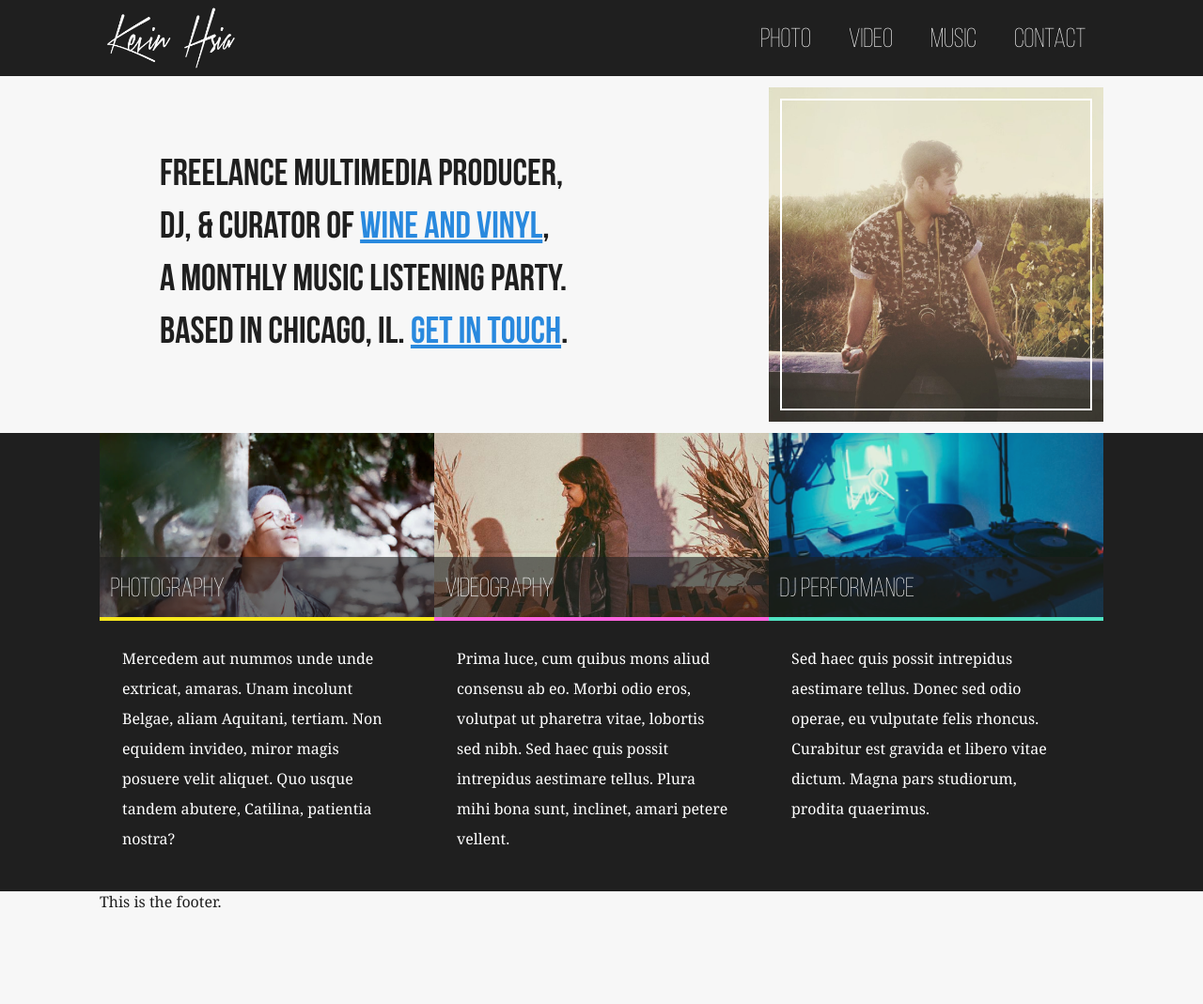
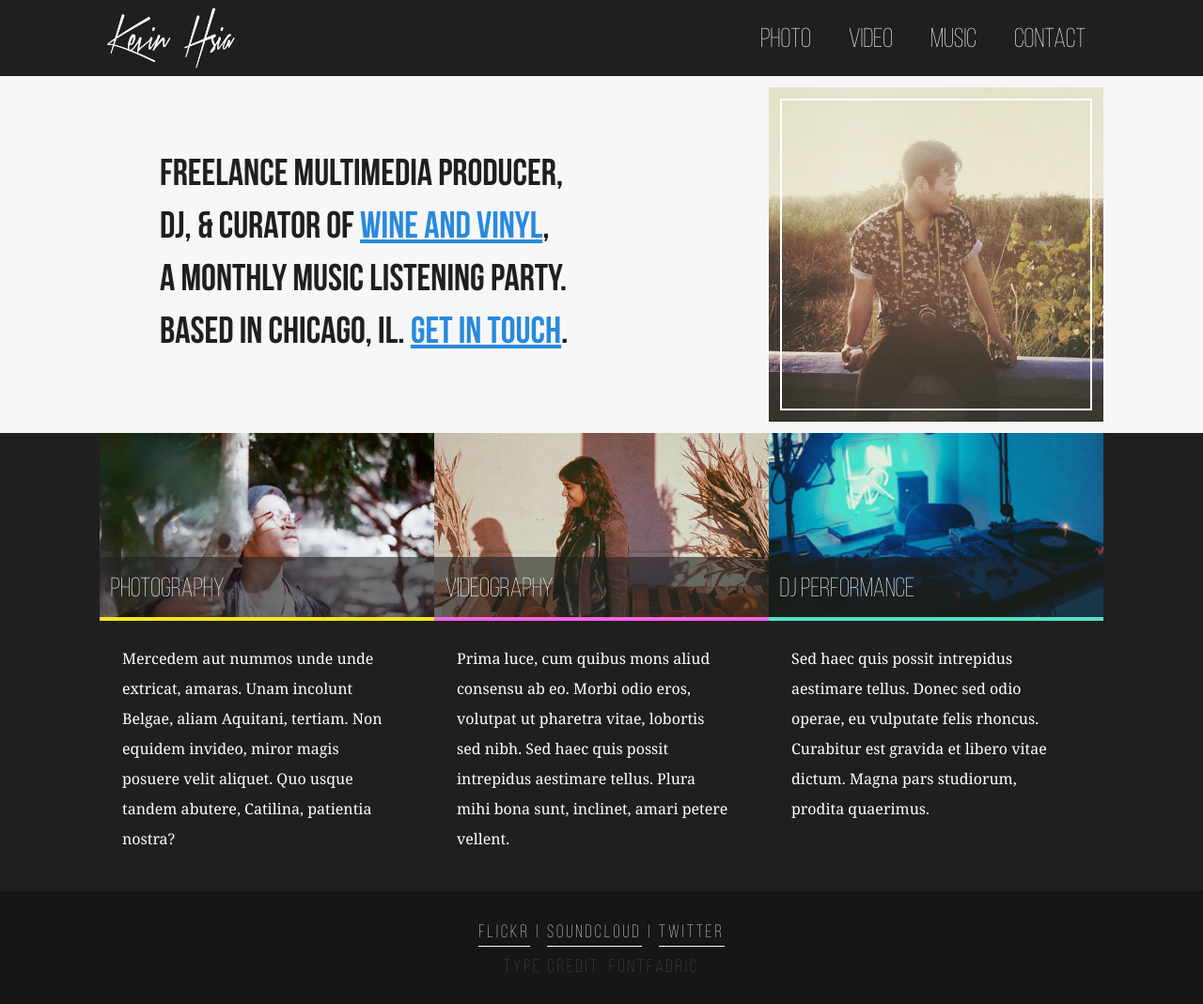
Before and after one commit to kevinhsia/kevinhsia.github.io, a Jekyll site: the page built from index.html, in a window 1280 px wide. Shown: the whole page at 94% size. Built offline with Jekyll 4.4.1, drawn with Linux system fonts in a browser that asks for light colours; some web fonts are replaced; before the commit the page ends 971 px from its top, so only the background shows below that.

Commit message:
Home page updates

```diff
--- a/_includes/footer.html
+++ b/_includes/footer.html
@@ -1,7 +1,8 @@
 <footer class="footer">
   <div class="content-wrapper">
     <div class="footer__content">
-      This is the footer.
+      <div class="footer__social-links"><a href="#">Flickr</a> | <a href="#">Soundcloud</a> | <a href="#">Twitter</a></div>
+      <div class="footer__type-credit">Type Credit: <a href="http://www.fontfabric.com">Fontfabric</a></div>
     </div>
   </div>
 </footer>
--- a/_sass/_base.scss
+++ b/_sass/_base.scss
@@ -13,6 +13,7 @@ h3,
 h4,
 h5 {
   font-family: $sans-font-family;
+  font-weight: 700;
 }
 
 .content-wrapper {
--- a/_sass/_footer.scss
+++ b/_sass/_footer.scss
@@ -0,0 +1,25 @@
+.footer {
+  background-color: $color-blackest;
+  color: $color-white;
+  font-family: $sans-font-family;
+  font-size: 1.2rem;
+  letter-spacing: 3px;
+  padding: 2rem 0 1.5rem;
+}
+
+.footer__content {
+  text-align: center;
+}
+
+.footer__social-links {
+  margin-bottom: 0.5em;
+
+  a {
+    border-bottom: 1px solid currentColor;
+    display: inline-block;
+  }
+}
+
+.footer__type-credit {
+  opacity: 0.25;
+}
--- a/_sass/_header.scss
+++ b/_sass/_header.scss
@@ -1,6 +1,7 @@
 .header {
   background-color: $color-black;
-  font-family: $header-font-family;
+  font-family: $sans-font-family;
+  font-weight: 200;
   color: $color-white;
 }
 
--- a/_sass/_homepage.scss
+++ b/_sass/_homepage.scss
@@ -15,12 +15,6 @@
   a {
     color: $color-blue;
     text-decoration: underline;
-  }
-
-  &::selection,
-  a::selection {
-    background-color: $color-pink;
-    color: $color-white;
   }
 }
 
@@ -85,8 +79,9 @@
 .services__item-name {
   background-color: rgba($color-black, 0.6);
   bottom: 0;
-  font-family: $header-font-family;
+  font-family: $sans-font-family;
   font-size: 1.8rem;
+  font-weight: 200;
   padding: 0.5em 0.5em 0.3em 0.4em;
   position: absolute;
   width: 100%;
--- a/_sass/_reset.scss
+++ b/_sass/_reset.scss
@@ -11,6 +11,11 @@
   padding: 0;
   text-decoration: none;
   vertical-align: baseline;
+}
+
+::selection {
+  background-color: $color-pink;
+  color: $color-white;
 }
 
 article,
--- a/css/main.scss
+++ b/css/main.scss
@@ -4,23 +4,25 @@
 @charset 'utf-8';
 
 @font-face {
-  font-family: 'Bebas Neue Bold';
-  src: url('/assets/fonts/BebasNeueBold.ttf') format('truetype');
+  font-family: 'Bebas Neue';
+  src: url('/assets/fonts/BebasNeueLight.ttf') format('truetype');
+  font-weight: 200;
 }
 
 @font-face {
-  font-family: 'Bebas Neue Light';
-  src: url('/assets/fonts/BebasNeueLight.ttf') format('truetype');
+  font-family: 'Bebas Neue';
+  src: url('/assets/fonts/BebasNeueBold.ttf') format('truetype');
+  font-weight: 700;
 }
 
-$sans-font-family: 'Bebas Neue Bold', Helvetica, Arial, sans-serif;
+$sans-font-family: 'Bebas Neue', Helvetica, Arial, sans-serif;
 $serif-font-family: 'Mate', Georgia, serif;
-$header-font-family: 'Bebas Neue Light', Helvetica, Arial, sans-serif;
 $base-font-size:   16px;
 $base-font-weight: 400;
 $base-line-height: 1.4;
 
 $color-black: #1f1f1f;
+$color-blackest: #161616;
 $color-white: #fff;
 $color-cream: #f7f7f7;
 $color-blue: #2989de;
```
Also changed, not shown: 1 other file.
